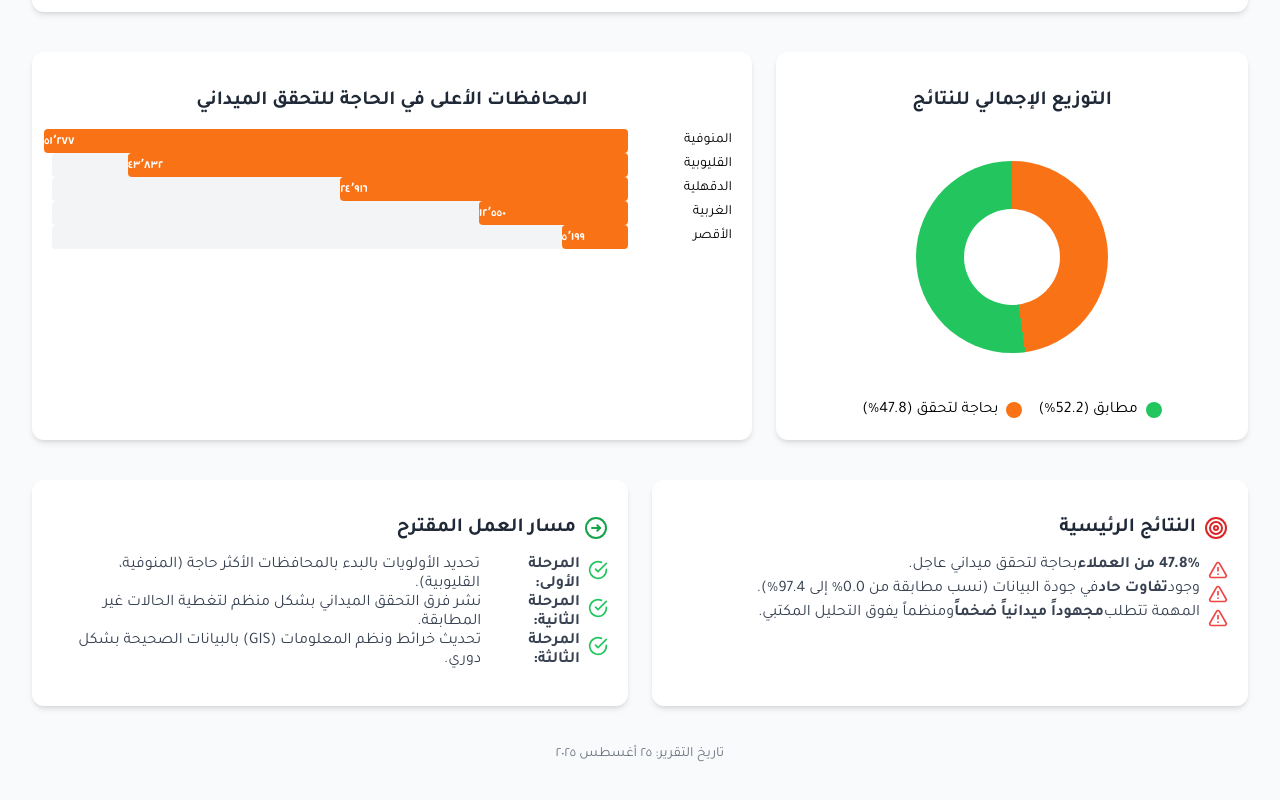
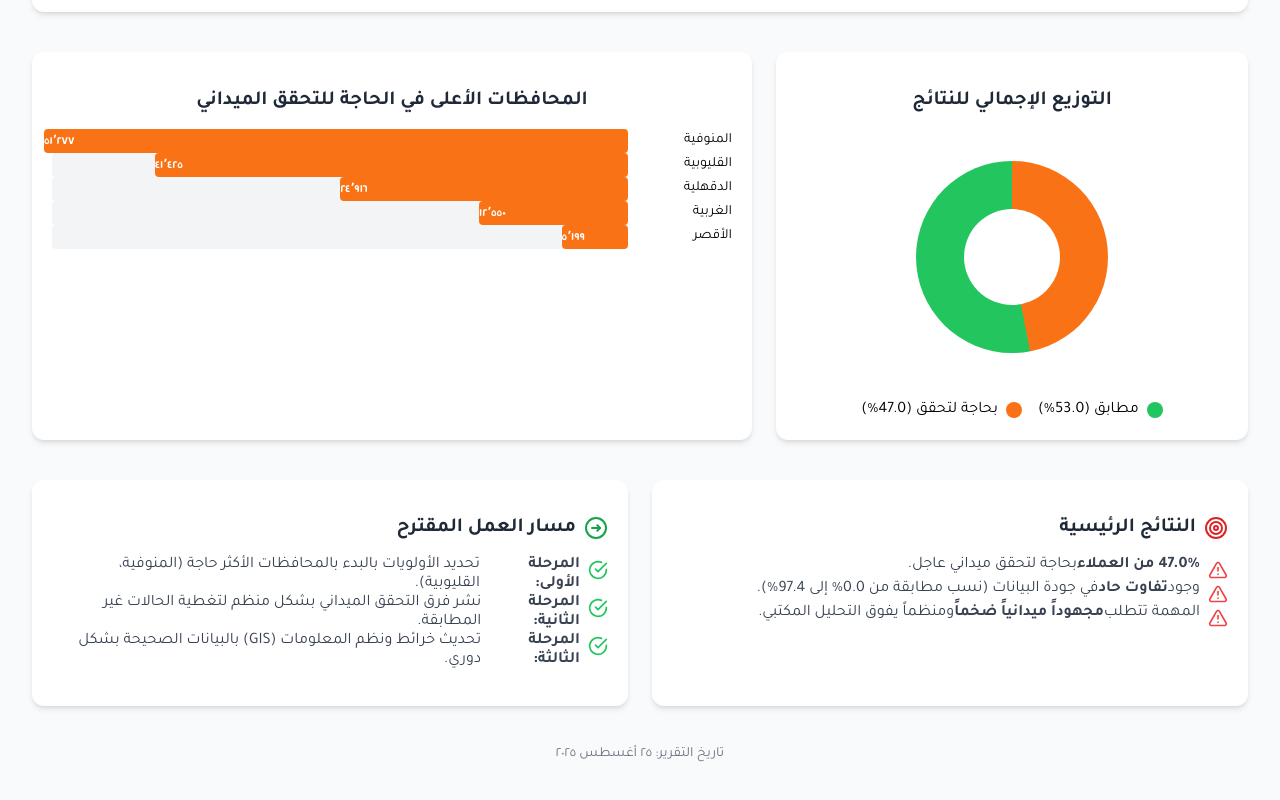
Before and after one commit to giscodingmaster/Final-Dashboard, a plain HTML site: page index.html in a window 1280 px wide. Shown: the part 1396-2196 px from the top of the page. Drawn offline with Linux system fonts and the light colour scheme.

Commit message:
Update index.html

```diff
--- a/index.html
+++ b/index.html
@@ -200,13 +200,13 @@
 // قم بتحديث الأرقام في هذا القسم فقط.
 // لا تحتاج لحساب "بحاجة لتحقق" أو "نسبة المطابقة"، سيتم حسابها تلقائياً.
 const reportConfig = {
-    teams: 11, // عدد الفرق الميدانية
-    dailyRate: 200, // عدد الحالات التي ينجزها الفريق الواحد يومياً
+    teams: 10, // عدد الفرق الميدانية
+    dailyRate: 60, // عدد الحالات التي ينجزها الفريق الواحد يومياً
 };
 
 const reportData = [
     { governorate: "المنوفية", rawRecords: 426923, uniqueCustomers: 145120, matched: 93843 },
-    { governorate: "القليوبية", rawRecords: 236804, uniqueCustomers: 64764,  matched: 20932 },
+    { governorate: "القليوبية", rawRecords: 236804, uniqueCustomers: 64764,  matched: 23339 },
     { governorate: "الدقهلية", rawRecords: 106043, uniqueCustomers: 38368,  matched: 13452 },
     { governorate: "الغربية",   rawRecords: 70869,  uniqueCustomers: 25642,  matched: 13092 },
     { governorate: "الإسكندرية", rawRecords: 34371,  uniqueCustomers: 13253,  matched: 12907 },
@@ -263,7 +263,7 @@ document.addEventListener('DOMContentLoaded', function() {
 
     const fieldworkDays = Math.ceil(totalNeedsVerification / (reportConfig.teams * reportConfig.dailyRate));
     document.getElementById('fieldwork-days').textContent = formatNumber(fieldworkDays);
-    document.getElementById('fieldwork-assumptions-text').innerHTML = `(بناءً على افتراض وجود <strong>فريق بكل محافظة (${reportConfig.teams} فريق)</strong>، كل فريق ينجز <strong>${reportConfig.dailyRate}</strong> حالة يومياً)`;
+    document.getElementById('fieldwork-assumptions-text').innerHTML = `(بناءً على افتراض وجود <strong>${reportConfig.teams} فرق</strong>، كل فريق ينجز <strong>${reportConfig.dailyRate}</strong> حالة يومياً)`;
 
     // 4. تعبئة جدول المحافظات
     const tableBody = document.getElementById('governorates-table-body');
```
